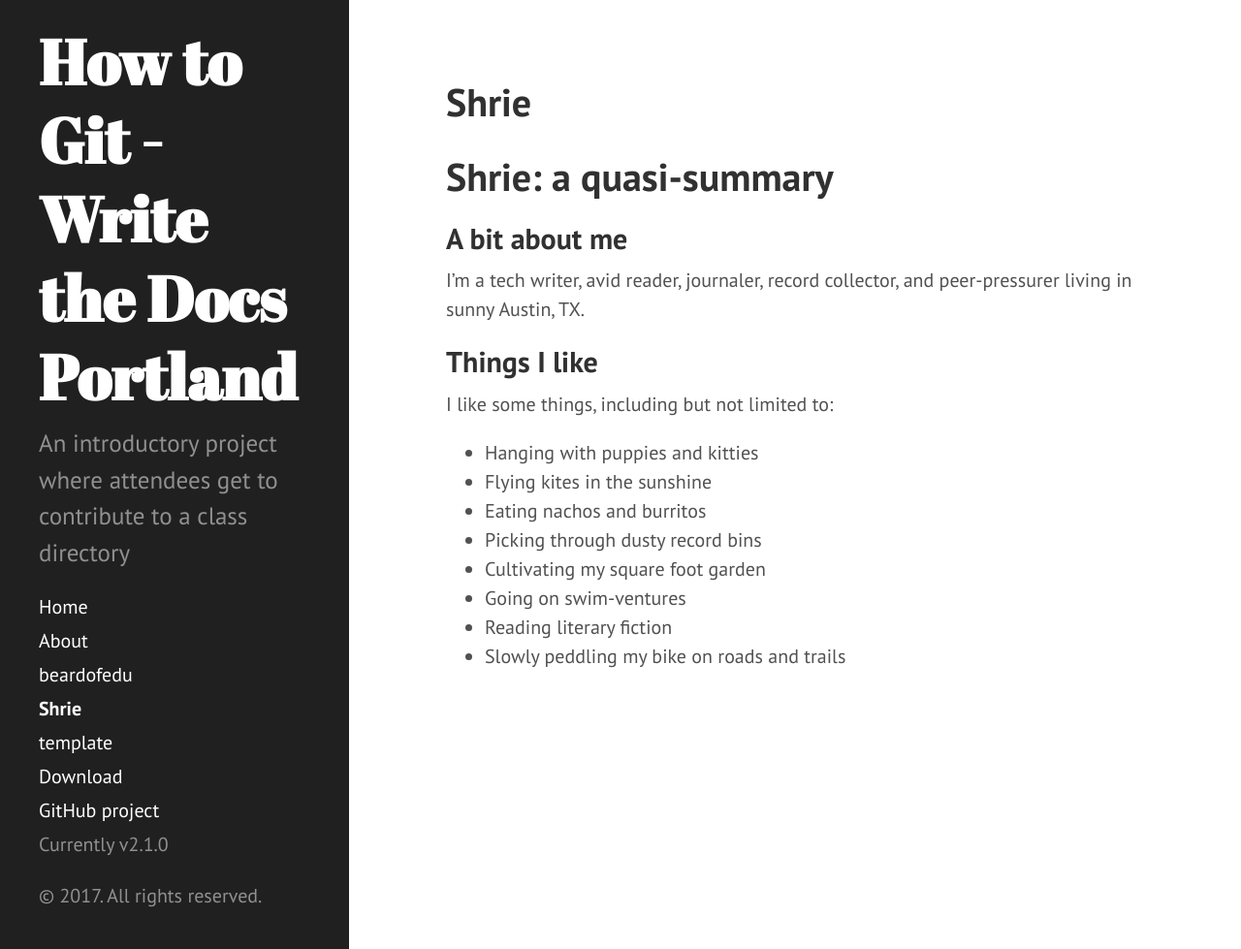
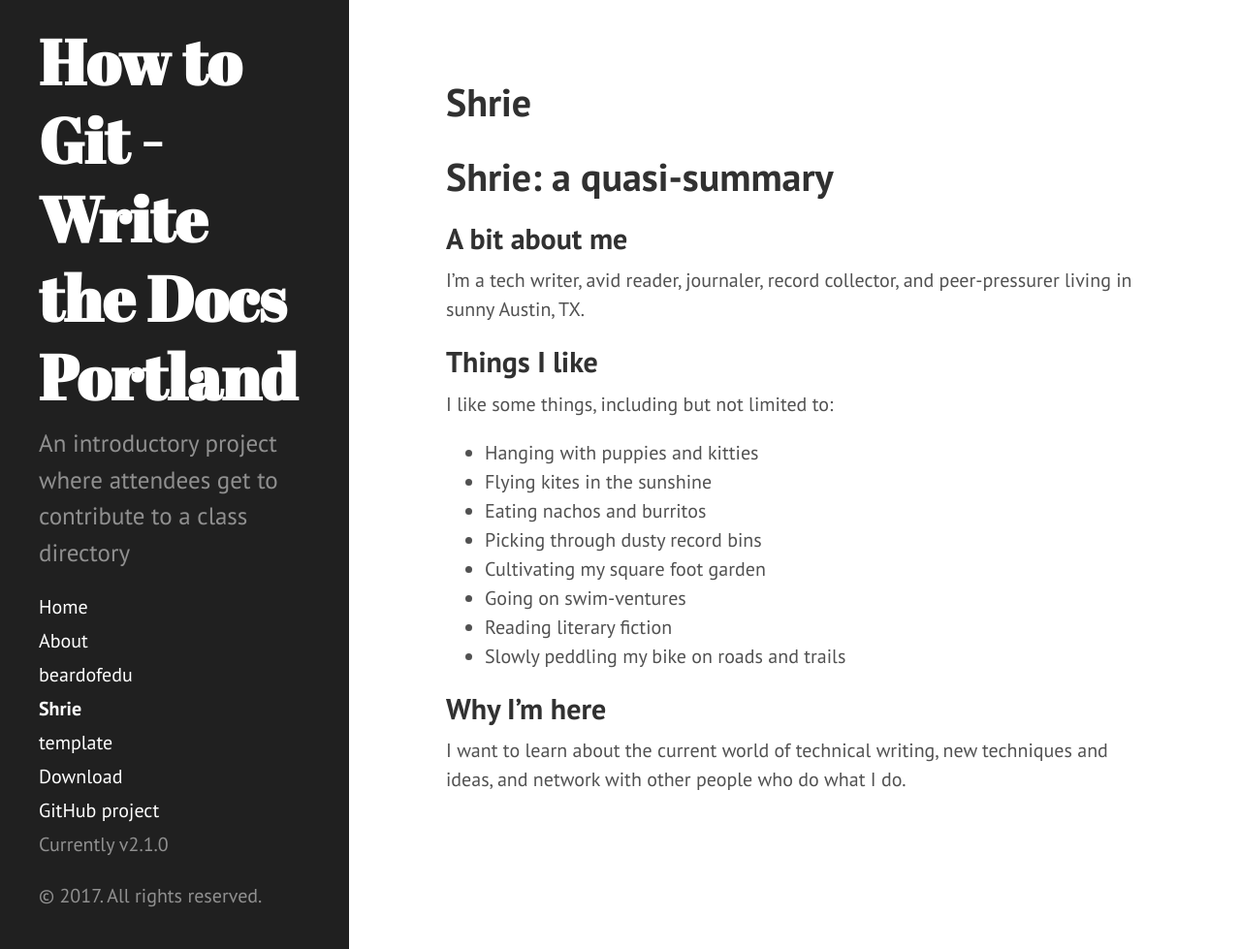
Before and after one commit to githubschool/wtd-hello, a Jekyll site: the page built from shrielenee.md, in a window 1280 px wide and 979 px high. Shown: the whole window at 97% size. Built offline with Jekyll 4.4.1, drawn with Linux system fonts in a browser that asks for light colours.

Commit message:
Made more changes to bio

```diff
--- a/shrielenee.md
+++ b/shrielenee.md
@@ -23,3 +23,8 @@ I like some things, including but not limited to:
 * Going on swim-ventures
 * Reading literary fiction
 * Slowly peddling my bike on roads and trails
+
+
+## Why I'm here
+
+I want to learn about the current world of technical writing, new techniques and ideas, and network with other people who do what I do.
```
